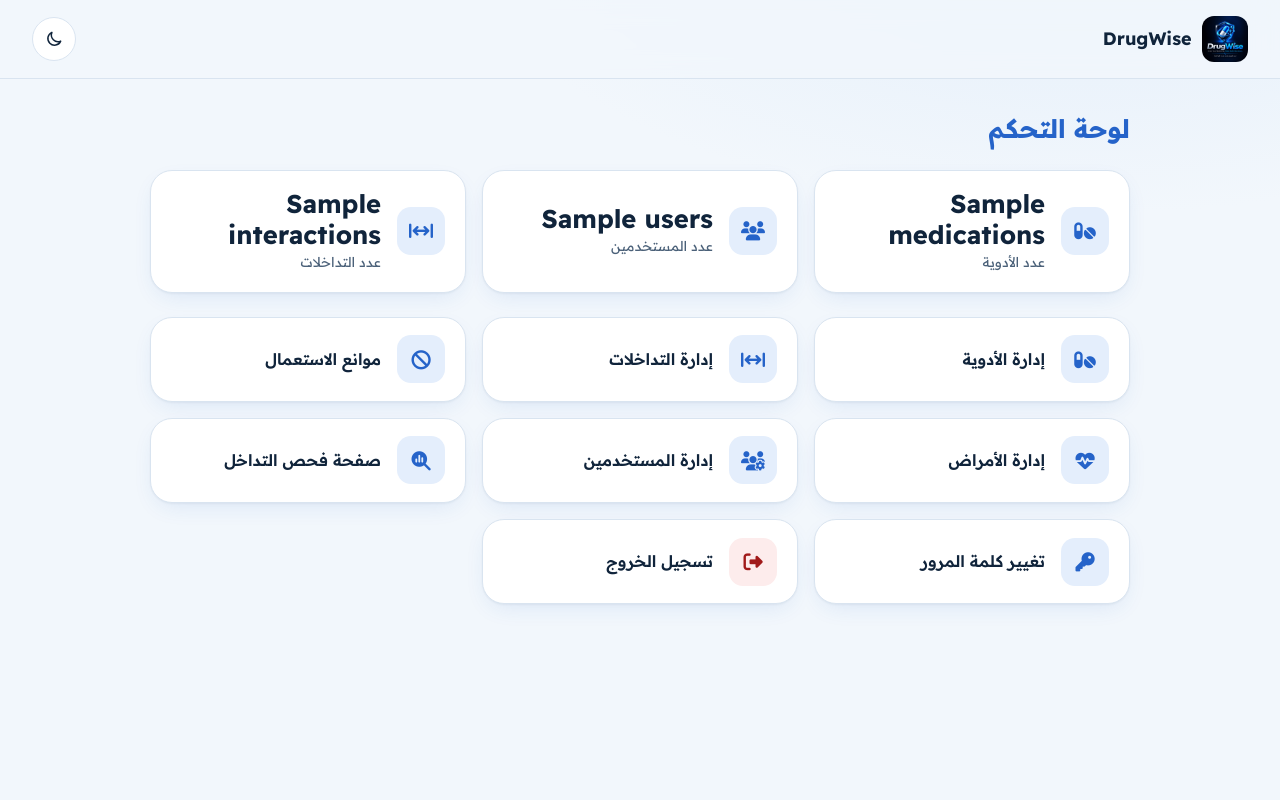
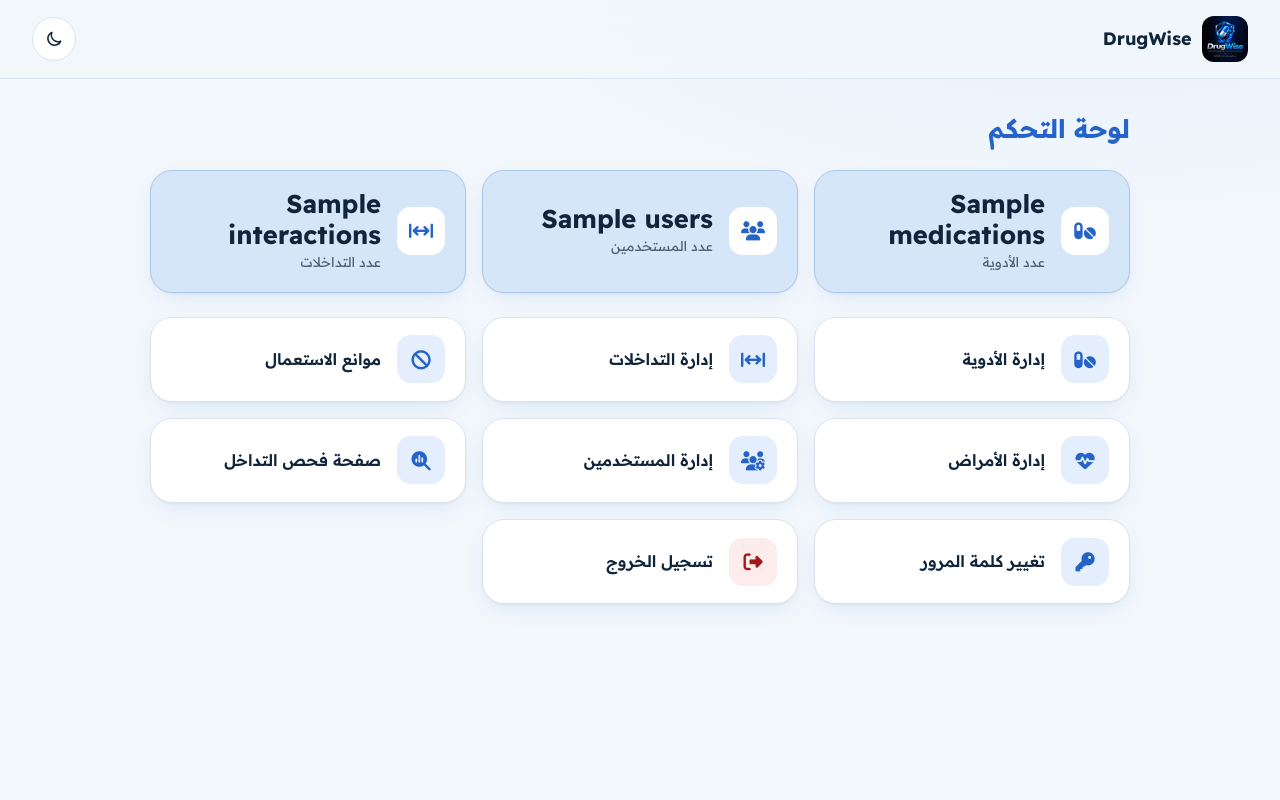
Before and after one commit to muzdalifahabdow5-web/drugsinteraction, a Flask app: template templates/admin/home.html in a window 1280 px wide. Run offline with Flask 3, Linux system fonts and the light colour scheme; the template is opened without the code that fills it: most values are stand-ins (such as "Sample title", 1, 10 or a date in 2020).

Commit message:
Admin dashboard: clickable stat cards, tinted colors, favicon

```diff
--- a/templates/admin/home.html
+++ b/templates/admin/home.html
@@ -5,6 +5,8 @@
   <meta name="viewport" content="width=device-width, initial-scale=1, viewport-fit=cover">
   <meta name="color-scheme" content="light dark">
   <title>لوحة تحكم الأدمن | Drug Wise </title>
+  <link rel="icon" type="image/jpeg" href="{{ url_for('static', filename='logo.jpg') }}">
+  <link rel="shortcut icon" href="{{ url_for('static', filename='logo.jpg') }}">
   <link rel="preconnect" href="https://fonts.googleapis.com">
   <link rel="preconnect" href="https://fonts.gstatic.com" crossorigin>
   <link rel="stylesheet" href="https://fonts.googleapis.com/css2?family=Readex+Pro:wght@300;400;500;600;700&display=swap">
@@ -37,6 +39,7 @@
       --moderate-bg: #FFF3DD; --moderate-fg: #8A4A00; --moderate-bd: #F2CD8C; --moderate-solid: #E08A00;
       --minor-bg: #E6F0FD;    --minor-fg: #1D56AD;    --minor-bd: #B5D0F4;    --minor-solid: #3B82DE;
       --safe-bg: #E4F6EC;     --safe-fg: #126A38;     --safe-bd: #A8DDBF;     --safe-solid: #1E9A55;
+      --stat-bg: #D6E6F9; --stat-bd: #A9C6E8;
     }
     [data-theme="dark"] {
       --bg: #09131F; --bg-tint: #0E1D30; --surface: #101F33; --surface-2: #14263D;
@@ -51,6 +54,7 @@
       --moderate-bg: #392909; --moderate-fg: #FFD28A; --moderate-bd: #7A5718; --moderate-solid: #FFB020;
       --minor-bg: #11284A;    --minor-fg: #AACCFF;    --minor-bd: #2A4F86;    --minor-solid: #6AA8F5;
       --safe-bg: #0E3222;     --safe-fg: #92E3B3;     --safe-bd: #1E6847;     --safe-solid: #4CD08A;
+      --stat-bg: #17314F; --stat-bd: #2F5A8C;
     }
 
     *, *::before, *::after { box-sizing: border-box; }
@@ -192,8 +196,11 @@
     .pill.sev-safe, .pill.sev-none { background: var(--safe-bg); color: var(--safe-fg); border-color: var(--safe-bd); }
 
     .stats { display: grid; grid-template-columns: repeat(auto-fit, minmax(200px, 1fr)); gap: 1rem; margin-bottom: 1.5rem; }
-    .stat { display: flex; align-items: center; gap: 1rem; background: var(--surface); border: 1px solid var(--border); border-radius: var(--r-lg); box-shadow: var(--shadow); padding: 1.1rem 1.25rem; }
-    .stat .ico { flex: none; width: 48px; height: 48px; border-radius: 14px; display: grid; place-items: center; background: var(--primary-soft); color: var(--primary); font-size: 1.2rem; }
+    .stats li { display: flex; }
+    .stats li > .stat { flex: 1; }
+    a.stat, a.stat:hover { color: var(--text); cursor: default; text-decoration: none; }
+    .stat { display: flex; align-items: center; gap: 1rem; background: var(--stat-bg); border: 1px solid var(--stat-bd); border-radius: var(--r-lg); box-shadow: var(--shadow); padding: 1.1rem 1.25rem; }
+    .stat .ico { flex: none; width: 48px; height: 48px; border-radius: 14px; display: grid; place-items: center; background: var(--surface); color: var(--primary); font-size: 1.2rem; }
     .stat .val { font-size: 1.6rem; font-weight: 700; line-height: 1.2; }
     .stat .lbl { font-size: .85rem; color: var(--text-soft); }
     .tiles { display: grid; grid-template-columns: repeat(auto-fit, minmax(240px, 1fr)); gap: 1rem; }
@@ -226,9 +233,9 @@
       {% endwith %}
 
       <ul class="stats">
-        <li class="stat"><span class="ico" aria-hidden="true"><i class="fa-solid fa-pills"></i></span><div><div class="val">{{ counts.medications }}</div><div class="lbl">عدد الأدوية</div></div></li>
-        <li class="stat"><span class="ico" aria-hidden="true"><i class="fa-solid fa-users"></i></span><div><div class="val">{{ counts.users }}</div><div class="lbl">عدد المستخدمين</div></div></li>
-        <li class="stat"><span class="ico" aria-hidden="true"><i class="fa-solid fa-arrows-left-right-to-line"></i></span><div><div class="val">{{ counts.interactions }}</div><div class="lbl">عدد التداخلات</div></div></li>
+        <li><a class="stat" href="{{ url_for('admin_medications') }}"><span class="ico" aria-hidden="true"><i class="fa-solid fa-pills"></i></span><div><div class="val">{{ counts.medications }}</div><div class="lbl">عدد الأدوية</div></div></a></li>
+        <li><a class="stat" href="{{ url_for('admin_users') }}"><span class="ico" aria-hidden="true"><i class="fa-solid fa-users"></i></span><div><div class="val">{{ counts.users }}</div><div class="lbl">عدد المستخدمين</div></div></a></li>
+        <li><a class="stat" href="{{ url_for('admin_interactions') }}"><span class="ico" aria-hidden="true"><i class="fa-solid fa-arrows-left-right-to-line"></i></span><div><div class="val">{{ counts.interactions }}</div><div class="lbl">عدد التداخلات</div></div></a></li>
       </ul>
 
       <ul class="tiles">
```
